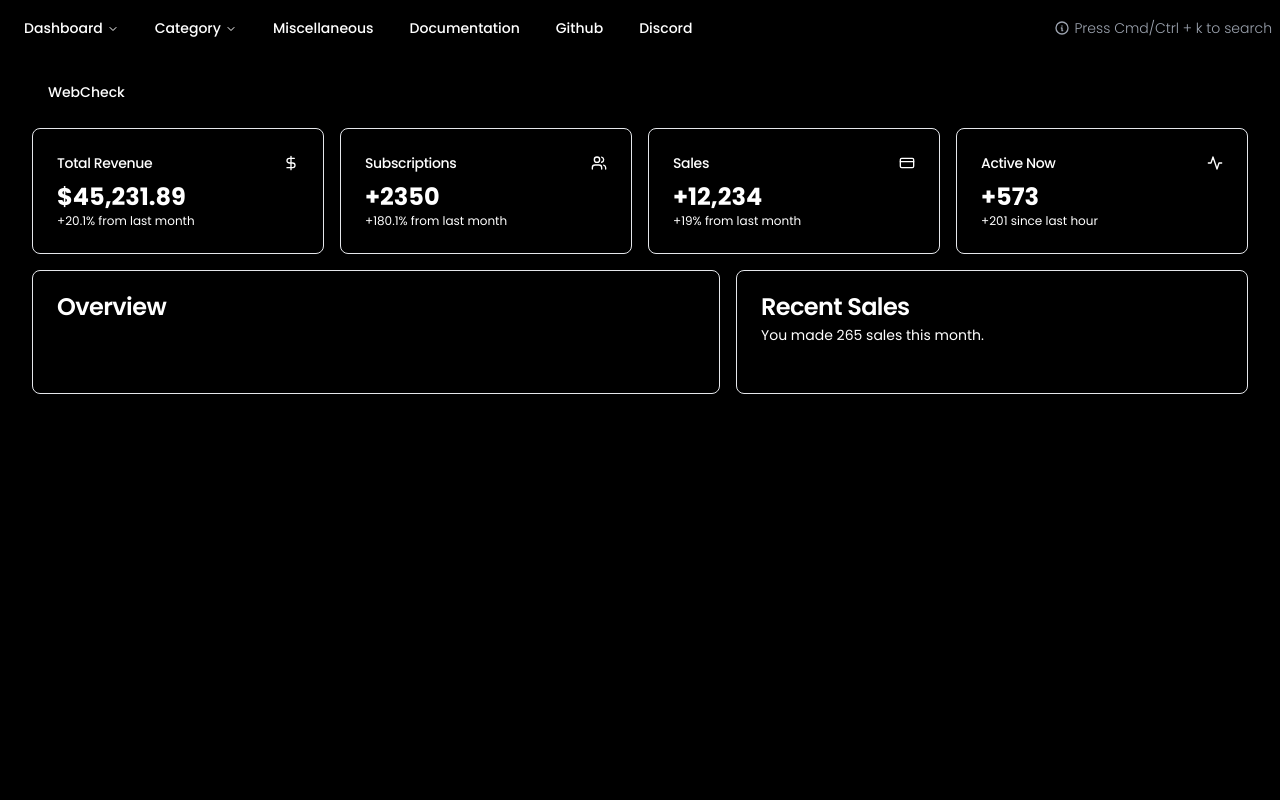
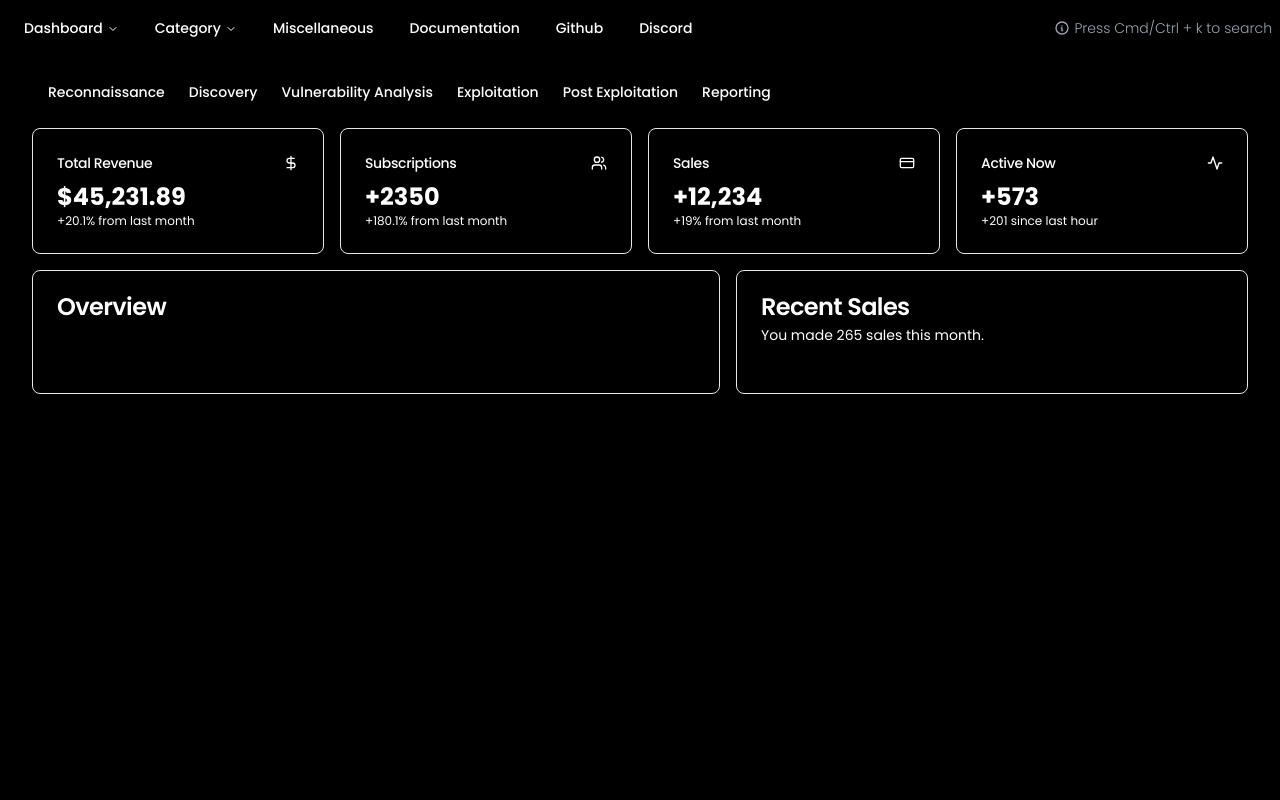
Before and after one commit to h4ck3r-04/beautiful-sin, a Next.js app: page /web-security in a window 1280 px wide. Shown: the top 800 px of the page. Built offline with nearby package versions, Linux system fonts and the light colour scheme.

Commit message:
added: tabs

```diff
--- a/app/web-security/page.tsx
+++ b/app/web-security/page.tsx
@@ -4,13 +4,31 @@ import { Card, CardHeader, CardTitle, CardContent, CardDescription } from "@/com
 export default function WebSecurity() {
     return (
         <div className="min-h-screen">
-            <Tabs defaultValue="webcheck" className="space-y-4">
+            <Tabs defaultValue="reconnaissance" className="space-y-4">
+                {/* Tabs */}
                 <TabsList>
-                    <TabsTrigger value="webcheck">
-                        WebCheck
+                    <TabsTrigger value="reconnaissance">
+                        Reconnaissance
+                    </TabsTrigger>
+                    <TabsTrigger value="discovery">
+                        Discovery
+                    </TabsTrigger>
+                    <TabsTrigger value="vulnerability-analysis">
+                        Vulnerability Analysis
+                    </TabsTrigger>
+                    <TabsTrigger value="exploitation">
+                        Exploitation
+                    </TabsTrigger>
+                    <TabsTrigger value="post-exploitation">
+                        Post Exploitation
+                    </TabsTrigger>
+                    <TabsTrigger value="reporting">
+                        Reporting
                     </TabsTrigger>
                 </TabsList>
-                <TabsContent value="webcheck" className="space-y-4">
+
+                {/* Tabs Content */}
+                <TabsContent value="reconnaissance" className="space-y-4">
                     <div className="grid gap-4 md:grid-cols-2 lg:grid-cols-4">
                         <Card>
                             <CardHeader className="flex flex-row items-center justify-between space-y-0 pb-2">
```
